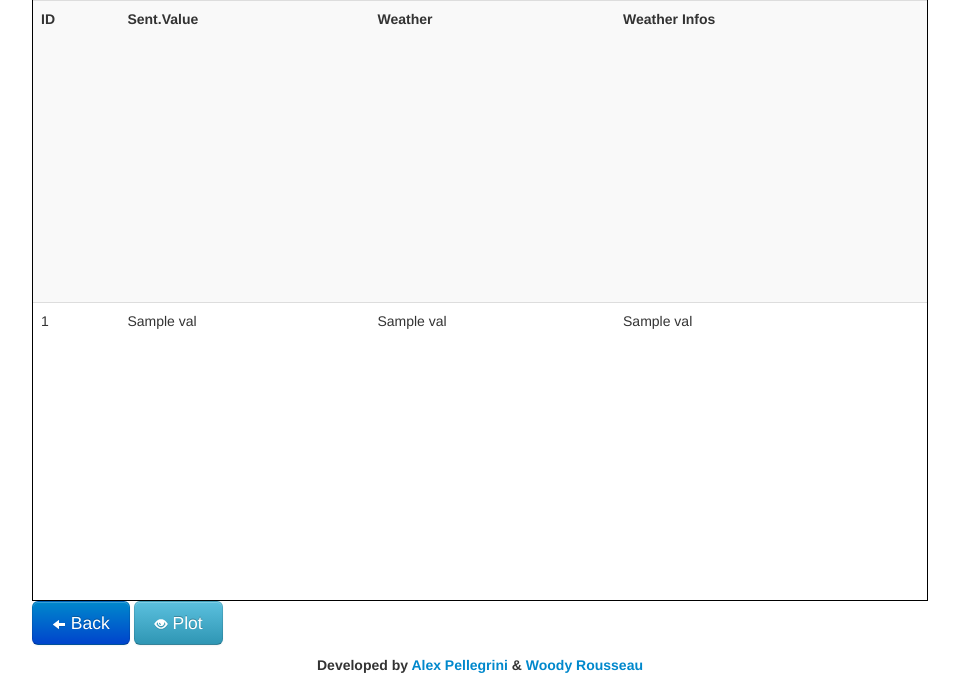
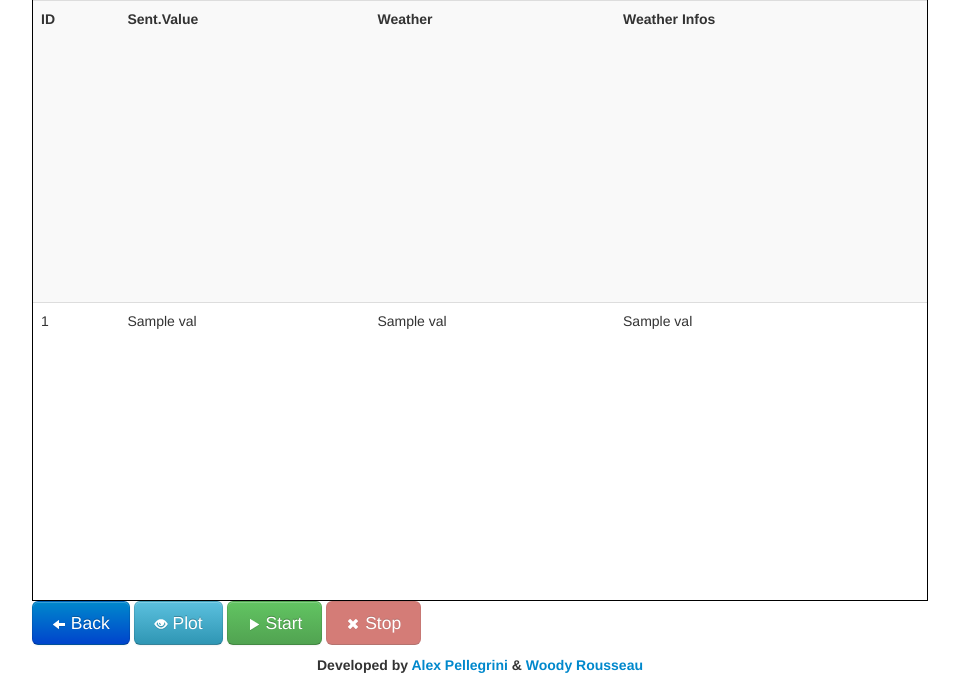
Before and after one commit to rexos/tweet_weather, a Flask app: template server/templates/list.html in a window 1280 px wide. Shown: the part 111-800 px from the top of the page, without its empty margins (160-1119 px from the left). Run offline with Flask 2, Linux system fonts and the light colour scheme; the template is opened without the code that fills it: most values are stand-ins (such as "Sample title", 1, 10 or a date in 2020); data that the repository does not hold is empty; parts of the project's set-up code (start-up, migrations or seed data) failed here and were passed over; some libraries are stand-ins or nearby versions.

Commit message:
added start & stop ajax feature and park-assist

```diff
--- a/server/server.py
+++ b/server/server.py
@@ -42,12 +42,19 @@ def socketio(remaining):
                          exc_info=True)
     return Response()
 
+@app.route('/start')
+def start_fetch():
+	twThread.start()
+
+
+@app.route('/stop')
+def stop_fetch():
+	twThread.stop()
+
 if __name__ == '__main__':
-	# app.run()
 	server = SocketIOServer(('', PORT), app, resource="socket.io")
 	twThread = TweetWeather(server, name = "Tweet-Weather-Thread")
 	gevent.spawn(twThread.new_post,server)
-	twThread.start()
 	try:
 		server.serve_forever()
 	except KeyboardInterrupt:
--- /dev/null
+++ b/server/static/js/start-stop.js
@@ -0,0 +1,25 @@
+$(document).ready(function(){
+	$('#start').click(function(){
+		if(!$(this).hasClass("disabled")){
+		    $.ajax({
+			    url : '/start',
+				type : 'GET',
+				async : false,
+				});
+		    $('#stop').toggleClass('disabled');
+		    $('#start').toggleClass('disabled');
+		}
+	    });
+
+	$('#stop').click(function(){
+		if(!$(this).hasClass("disabled")){
+		    $.ajax({
+			    url : '/stop',
+				type : 'GET',
+				async : false,
+				});
+		    $('#start').toggleClass('disabled');
+		    $('#stop').toggleClass('disabled');
+		}
+	    });
+});
--- a/server/templates/list.html
+++ b/server/templates/list.html
@@ -35,7 +35,12 @@
 <a href="/plot">
   <button class="btn btn-info btn-large"><i class="icon-eye-open icon-white"></i>&nbsp;Plot</button>
 </a>
-
+<button class="btn btn-success btn-large" id="start">
+  <i class="icon-play icon-white"></i>&nbsp;Start
+</button>
+<button class="btn btn-danger btn-large disabled" id="stop">
+  <i class="icon-remove icon-white"></i>&nbsp;Stop
+</button>
 <script src="/static/js/post.js"></script>
-
+<script src="/static/js/start-stop.js"></script>
 {% endblock %}
--- a/server/tweetweather.py
+++ b/server/tweetweather.py
@@ -39,6 +39,7 @@ class TweetWeather(threading.Thread):
 		self.init_external_resources()
 		self.init_database()
 		self.gatherTweets()
+		self.__init__(self.server,name=self.name)
 
 	def init_twitter_api(self):
 		# obtaining twitter app authorization
```
